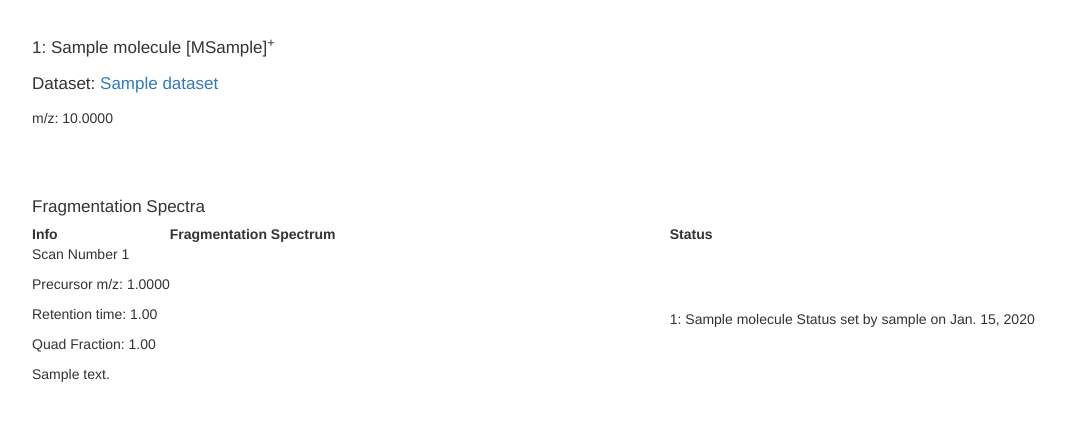
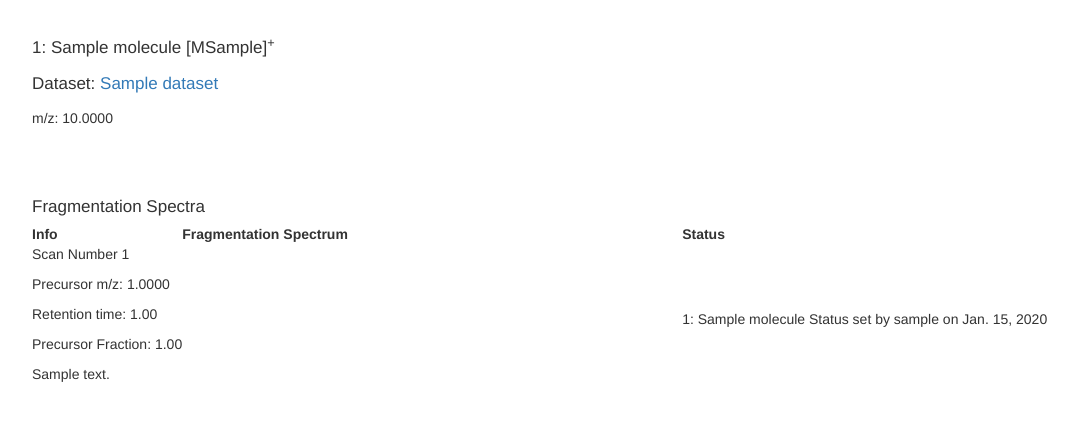
Before and after one commit to alexandrovteam/curatr, a Django app: template mcf_standard_browser/standards_review/templates/mcf_standards_browse/mcf_xic_detail.html in a window 1280 px wide. Shown: the part 167-608 px from the top of the page, without its empty margins (59-1137 px from the left). Run offline with Django 3.2, Linux system fonts and the light colour scheme; tables that the repository leaves empty hold one stand-in row (values such as "Sample post"); the template is opened without the code that fills it: values that come from a table or form of the project are taken from there, most other values are stand-ins (such as "Sample title", 1, 10 or a date in 2020); parts of the project's set-up code (start-up, migrations or seed data) failed here and were passed over; some libraries are stand-ins or nearby versions.

Commit message:
some terminology updates quad->precursor

```diff
--- a/mcf_standard_browser/standards_review/templates/mcf_standards_browse/mcf_xic_detail.html
+++ b/mcf_standard_browser/standards_review/templates/mcf_standards_browse/mcf_xic_detail.html
@@ -39,7 +39,7 @@
                                     <p > Scan Number {{ spec.spec_num }}</p>
                                     <p > Precursor m/z: {{ spec.precursor_mz|floatformat:"4"  }} </p>
                                     <p > Retention time: {{ spec.rt |floatformat:"2" }}</p>
-                                    <p > Quad Fraction: {{ spec.precursor_quad_fraction|floatformat:"2" }} </p>
+                                    <p > Precursor Fraction: {{ spec.precursor_quad_fraction|floatformat:"2" }} </p>
                                     <p > {{ spec.collision_energy }}</p>
                                 </div>
                             </td>
```
